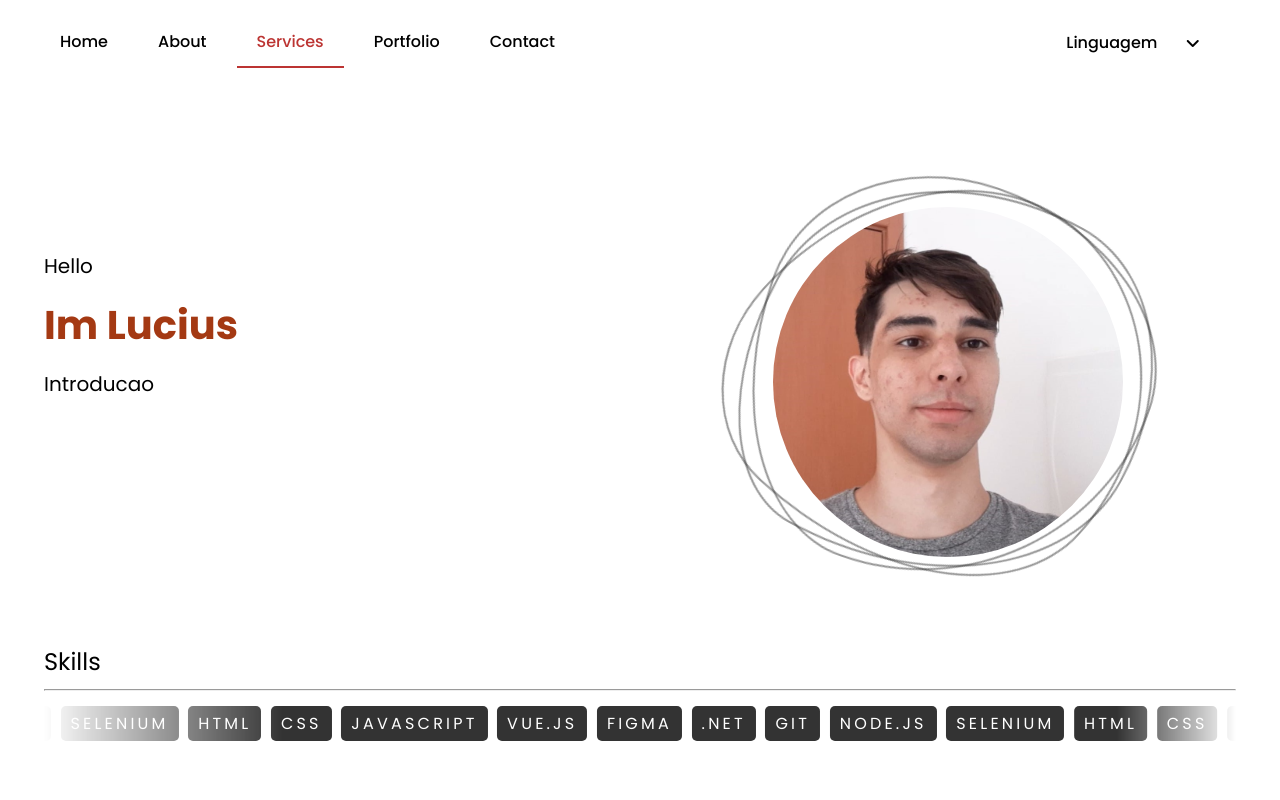
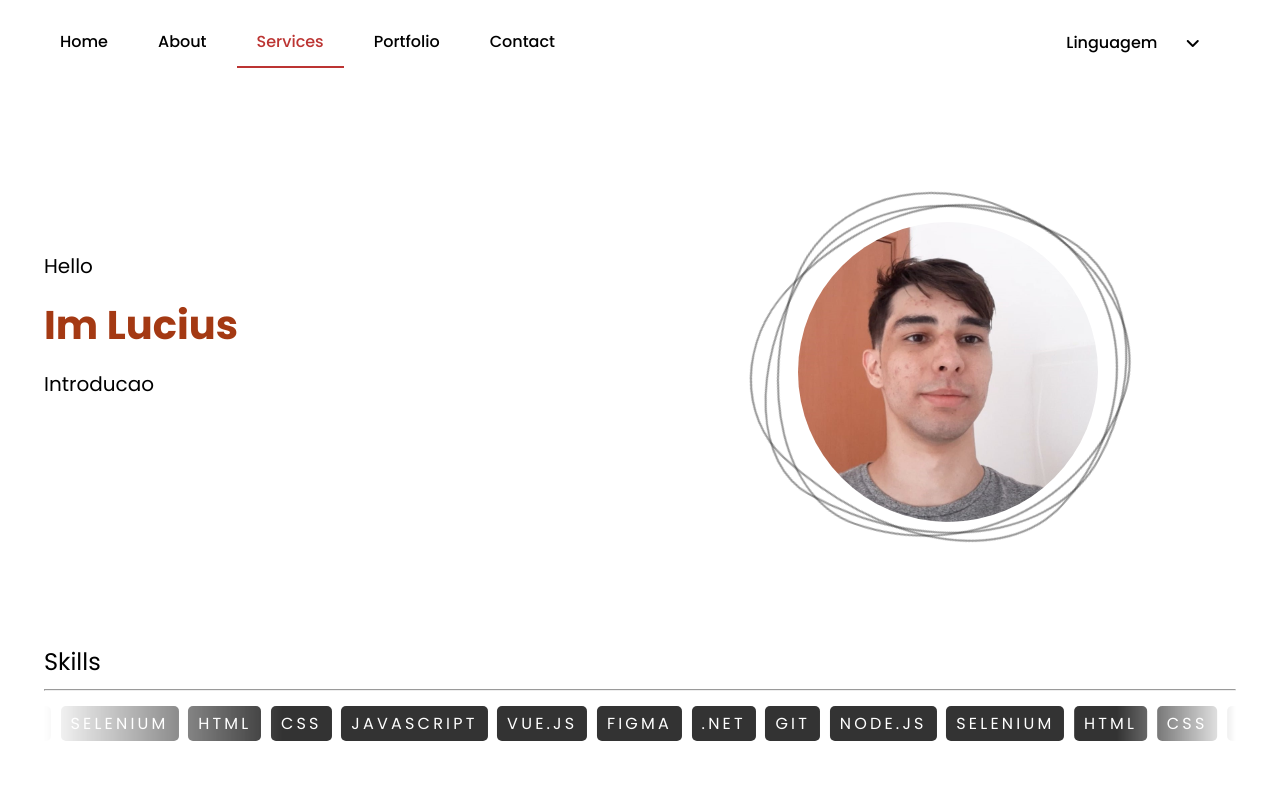
Before and after one commit to LuciusPinhal/portfolio, a Vue app: page / in a window 1280 px wide. Shown: the top 800 px of the page. Built offline with nearby package versions, Linux system fonts and the light colour scheme.

Commit message:
:sparkles: adjusting folder structure

```diff
--- a/src/App.vue
+++ b/src/App.vue
@@ -12,7 +12,7 @@
 
 
 <script>
-import NavbarMenu from "./components/NavbarMenu.vue";
+import NavbarMenu from "./components/Navbar/NavbarMenu.vue";
 import { onMounted } from 'vue';
 
 onMounted(() => {
--- a/src/components/template/AvatarImg.vue
+++ b/src/components/template/Home/Component/AvatarImg.vue
@@ -8,7 +8,7 @@
                     <div class="contentBx active" id="content1">
                         <div class="card">
                             <div class="imgBx">
-                                <img src="../../img/me.jpeg">
+                                <img :src="require('@/img/me.jpeg')">
                             </div>
                             <!-- <div class="textBx">
                                 <h2>Lucius Pinhal Ferreira<br><b>{{ $t('desenvolvedor') }}</b></h2>
@@ -66,13 +66,13 @@ export default {
     display: flex;
     justify-content: center;
     align-items: center;
-    margin-top: 50px;
+    margin-top: 40px;
 
 }
 .square{
     position: relative;
-    width: 400px;
-    height: 400px;
+    width: 350px;
+    height: 350px;
     display: flex;
     justify-content: center;
     align-items: center;
@@ -168,8 +168,8 @@ export default {
 }
 .contentBx .card .imgBx{
     position: relative;
-    width: 350px;
-    height: 350px;
+    width: 300px;
+    height: 300px;
     border-radius: 50%;
     overflow: hidden;
 }
--- a/src/components/template/src/P_Home.vue
+++ b/src/components/template/Home/ViewHome.vue
@@ -8,9 +8,9 @@
 
 <script>
 
-import avatarVue from '../AvatarImg.vue';
-import ScrollingAnimation from '../ScrollingAnimation.vue';
-import TextAnimetion from '../TextAnimetion.vue';
+import avatarVue from './Component/AvatarImg.vue';
+import ScrollingAnimation from './Component/ScrollingAnimation.vue';
+import TextAnimetion from './Component/TextAnimetion.vue';
 
 
 
--- a/src/components/template/PortifolioPages.vue
+++ /dev/null
@@ -1,57 +0,0 @@
-<template>
-  <div>
-    <!-- <section id="home" style="--clr:#ff4d4d;"><P_home /></section> -->
-    <section id="home"><P_home /></section>
-    <section id="about" style="--clr:#c56cf0;">{{ $t('About') }}</section>
-    <section id="services" style="--clr:#ffeaa7;">{{ $t('Services') }}</section>
-    <section id="portfolio" style="--clr:#17c0eb;">{{ $t('Portfolio') }}</section>
-    <section id="contact" style="--clr:#fd79a8;">{{ $t('Contact') }}</section>
-  </div>
-</template>
-
-<script>
-import P_home from './src/P_Home.vue'
-
-
-
-export default {
-  data() {
-    return {
-
-    };
-  },
-  components: {
-    P_home
-  },
-  computed: {
-
-
-  },
-  methods: {
-
-
-  },
-  mounted() {
-
-
-  },
-  created() {
-
-  },
-};
-</script>
-
-<style scoped>
-section {
-  width: 100%;
-  height: 100vh;
-  display: flex;
-  justify-content: center;
-  align-items: center;
-  /* font-size: 8em;
-  font-weight: 800;
-  color: rgba(0, 0, 0, 0.25);
-  text-transform: uppercase; */
-  background: var(--clr);
-}
-</style>
--- a/src/views/HomeViewPage.vue
+++ b/src/views/HomeViewPage.vue
@@ -2,7 +2,12 @@
   <div>
     <div class="main-container">
       <div class="header-static">
-        <Pages />
+        <!-- <section id="home" style="--clr:#ff4d4d;"><P_home /></section> -->
+        <section id="home"><P_home /></section>
+        <section id="about" style="--clr:#c56cf0;">{{ $t('About') }}</section>
+        <section id="services" style="--clr:#ffeaa7;">{{ $t('Services') }}</section>
+        <section id="portfolio" style="--clr:#17c0eb;">{{ $t('Portfolio') }}</section>
+        <section id="contact" style="--clr:#fd79a8;">{{ $t('Contact') }}</section>
       </div>
     </div>
   </div>
@@ -11,7 +16,10 @@
 
 
 <script>
-import Pages from '../components/template/PortifolioPages.vue'
+
+
+import P_home from '../components/template/Home/ViewHome.vue'
+
 export default {
   name: 'HomeViewPage',
   data() {
@@ -20,7 +28,8 @@ export default {
     }
    },
   components: {
-     Pages
+
+     P_home
   },
   methods: {
 
@@ -29,6 +38,20 @@ export default {
 </script>
 
 <style scoped>
+
+section {
+  width: 100%;
+  height: 100vh;
+  display: flex;
+  justify-content: center;
+  align-items: center;
+  /* font-size: 8em;
+  font-weight: 800;
+  color: rgba(0, 0, 0, 0.25);
+  text-transform: uppercase; */
+  background: var(--clr);
+}
+
 .form-header{
   margin-bottom: 1.5rem;
 }
```
Also changed, not shown: src/components/Messages/MessageError.vue (renamed from src/components/MessageError.vue), src/components/Messages/MessageSuccess.vue (renamed from src/components/MessageSuccess.vue), src/components/Navbar/NavbarMenu.vue (renamed from src/components/NavbarMenu.vue), src/components/template/Home/Component/ScrollingAnimation.vue (renamed from src/components/template/ScrollingAnimation.vue), src/components/template/Home/Component/TextAnimetion.vue (renamed from src/components/template/TextAnimetion.vue).
